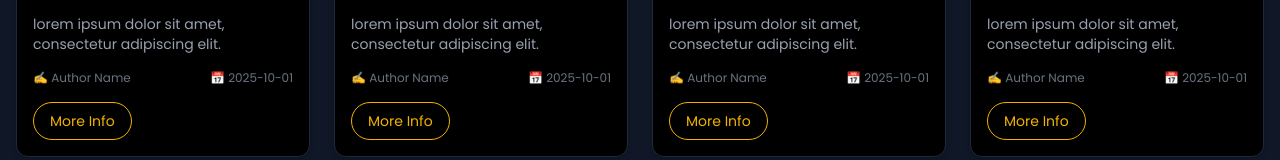
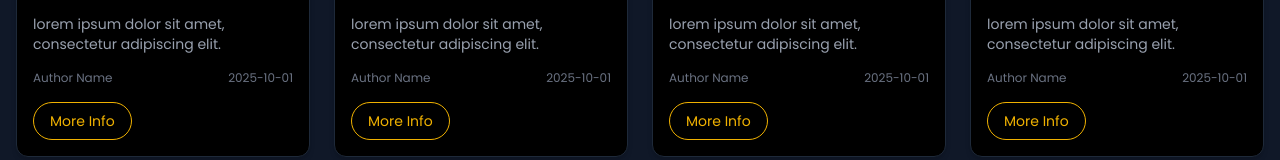
Before and after one commit to abdelrhman-mostafa95/Rifstage, a React (Vite) app: page / in a window 1280 px wide. Shown: the part 1761-1921 px from the top of the page. Built offline with nearby package versions, Linux system fonts and the light colour scheme.

Commit message:
change in news

```diff
--- a/src/News/NewsCard.jsx
+++ b/src/News/NewsCard.jsx
@@ -22,8 +22,8 @@ function NewsCard({ card }) {
         </p>
 
         <div className="flex justify-between items-center text-gray-500 mt-4 text-xs">
-          <span>✍ {card.author}</span>
-          <span>📅 {card.date}</span>
+          <span>{card.author}</span>
+          <span>{card.date}</span>
         </div>
 
         <div className="mt-4">
```
